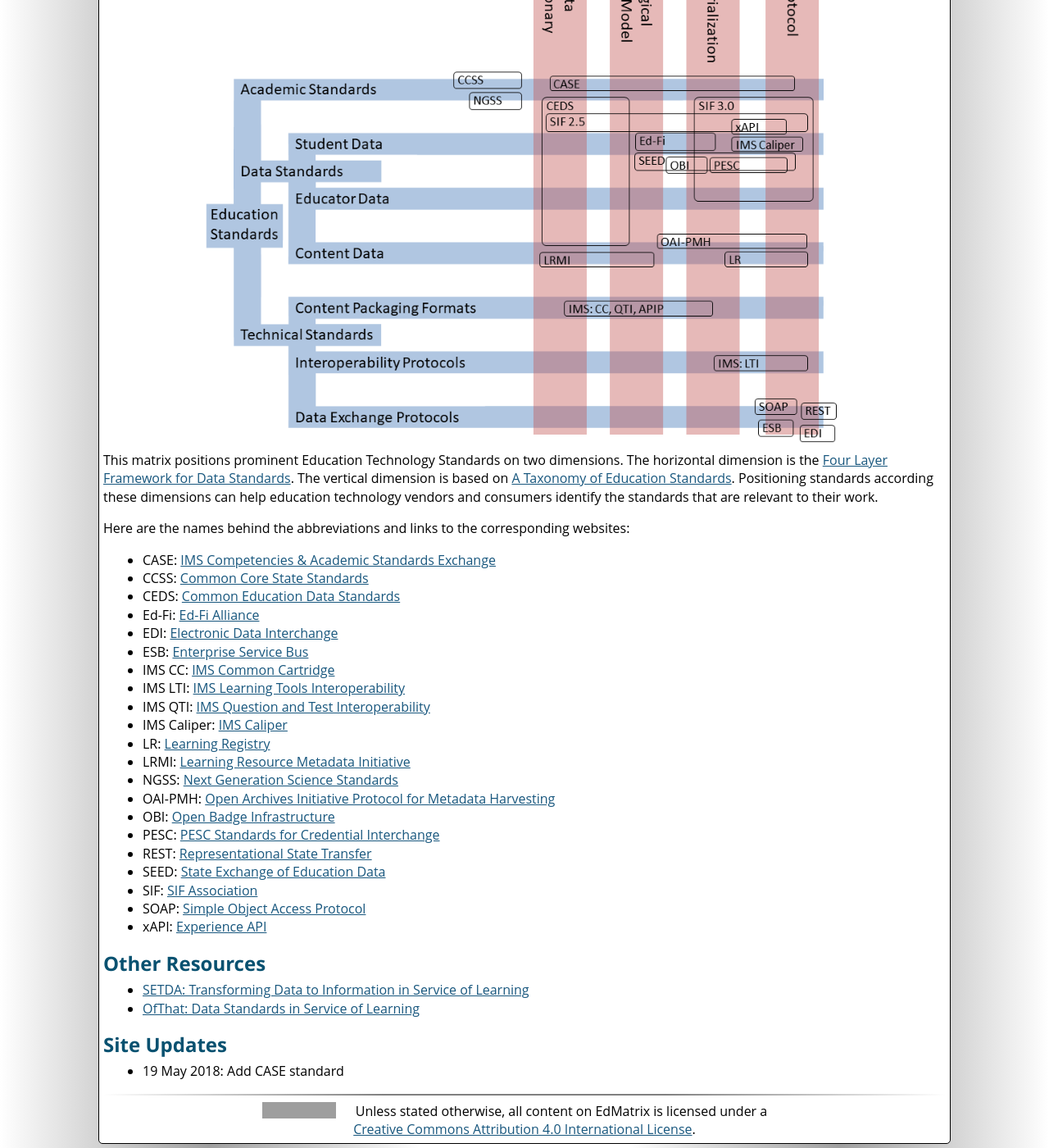
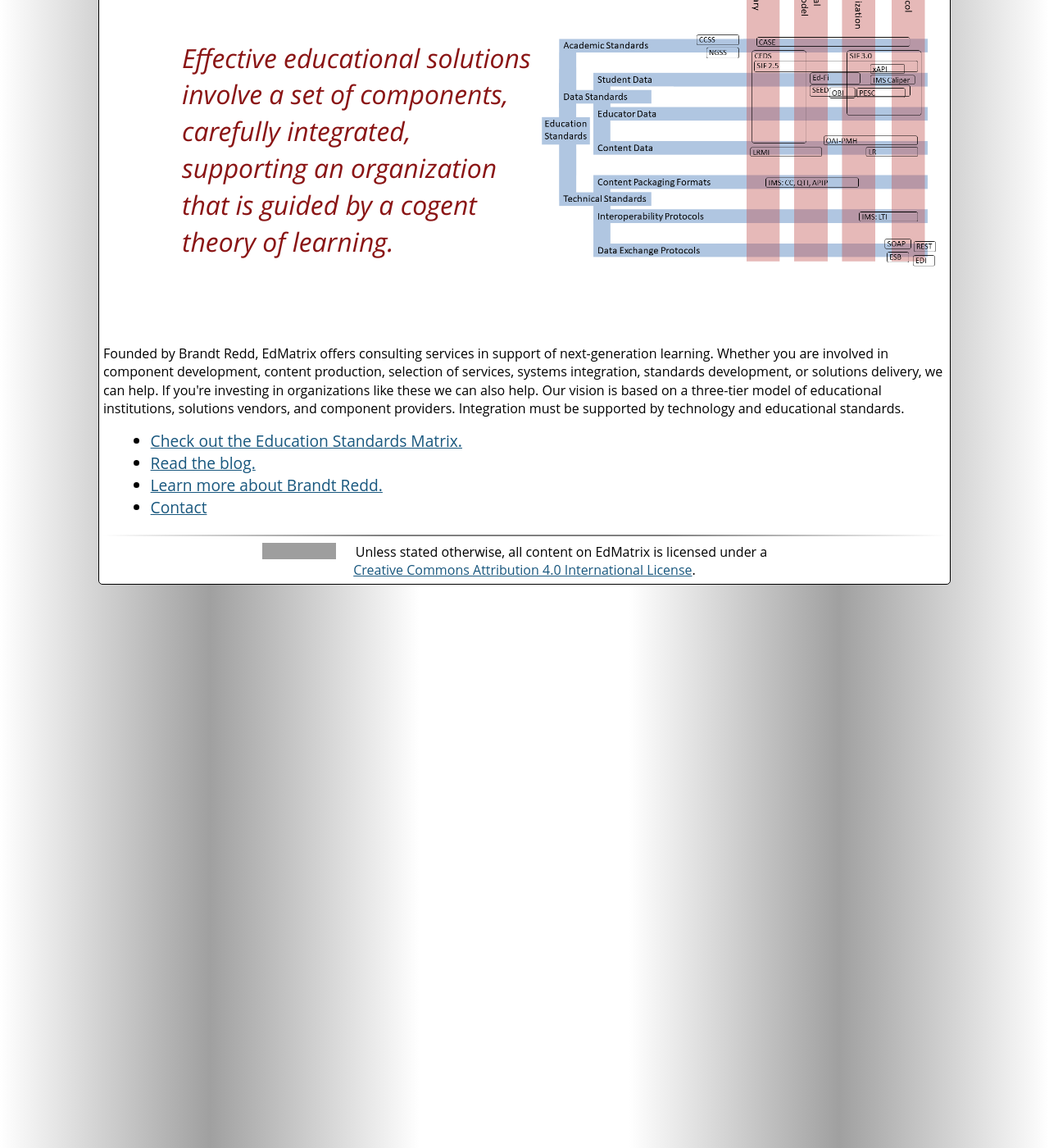
Before and after one commit to EdMatrix/edmatrix.github.io, a Jekyll site: the page built from index.html, in a window 1280 px wide and 1400 px high, scrolled down 148 px. Shown: the whole window at 82% size. Built offline with Jekyll 4.4.1, drawn with Linux system fonts in a browser that asks for light colours; some web fonts are replaced; some of the changed text lies outside the part shown; grey boxes are pictures that could not be loaded.

Commit message:
Updates for consultancy.

```diff
--- a/_includes/header.html
+++ b/_includes/header.html
@@ -4,14 +4,14 @@
 	<!-- logo -->
 	<div class="siteblock">
 	    <h1>EdMatrix</h1>
-        <h2>A Categorization of Education Standards</h2>
+        <h2>Education Technology, Standards, Strategy, and Assessment</h2>
 	</div>
 
 	<!-- main navigation -->
 	<div class="menu">
         <ul>
-            <li><a href="http://brandtredd.org">By Brandt Redd</a></li>
-            <li><a href="http://www.ofthat.com">OfThat.com</a></li>
+            <li><a href="/matrix.html">Standards Matrix</a></li>
+            <li><a href="http://brandtredd.org">Brandt Redd</a></li>
         </ul>
 	</div>
 </header>
--- /dev/null
+++ b/index.html
@@ -0,0 +1,24 @@
+---
+title: EdMatrix Home
+date: 2019-02-20
+---
+<div class="clearfix">
+
+<div style="width: 500px; float: right;">
+<a href="/matrix.html"><img src="EdStandardsMatrix.png" alt="Education Standards Matrix" style="width: 100%;" /></a>
+</div>
+
+<h1 style="padding: 3em; font-style: italic;">
+Effective educational solutions involve a set of components, carefully integrated, supporting an organization that is guided by a cogent theory of learning.
+</h1>
+
+</div>
+
+<p>Founded by Brandt Redd, EdMatrix offers consulting services in support of next-generation learning. Whether you are involved in component development, content production, selection of services, systems integration, standards development, or solutions delivery, we can help. If you're investing in organizations like these we can also help. Our vision is based on a three-tier model of educational institutions, solutions vendors, and component providers. Integration must be supported by technology and educational standards.</p>
+
+<ul style="font-size: 1.2em;">
+  <li><a href="/matrix.html">Check out the Education Standards Matrix.</a></li>
+  <li><a href="https://www.ofthat.com/">Read the blog.</a></li>
+  <li><a href="https://brandtredd.org/">Learn more about Brandt Redd.</a></li>
+  <li><a href="#" onclick="mailhidepopup=window.open('https://mailhide.io/e/AF86u?compact=true','mailhidepopup',width=580,height=635); return false;">Contact</a></li>
+</ul>
```
Also changed, not shown: matrix.md (renamed from index.md).
